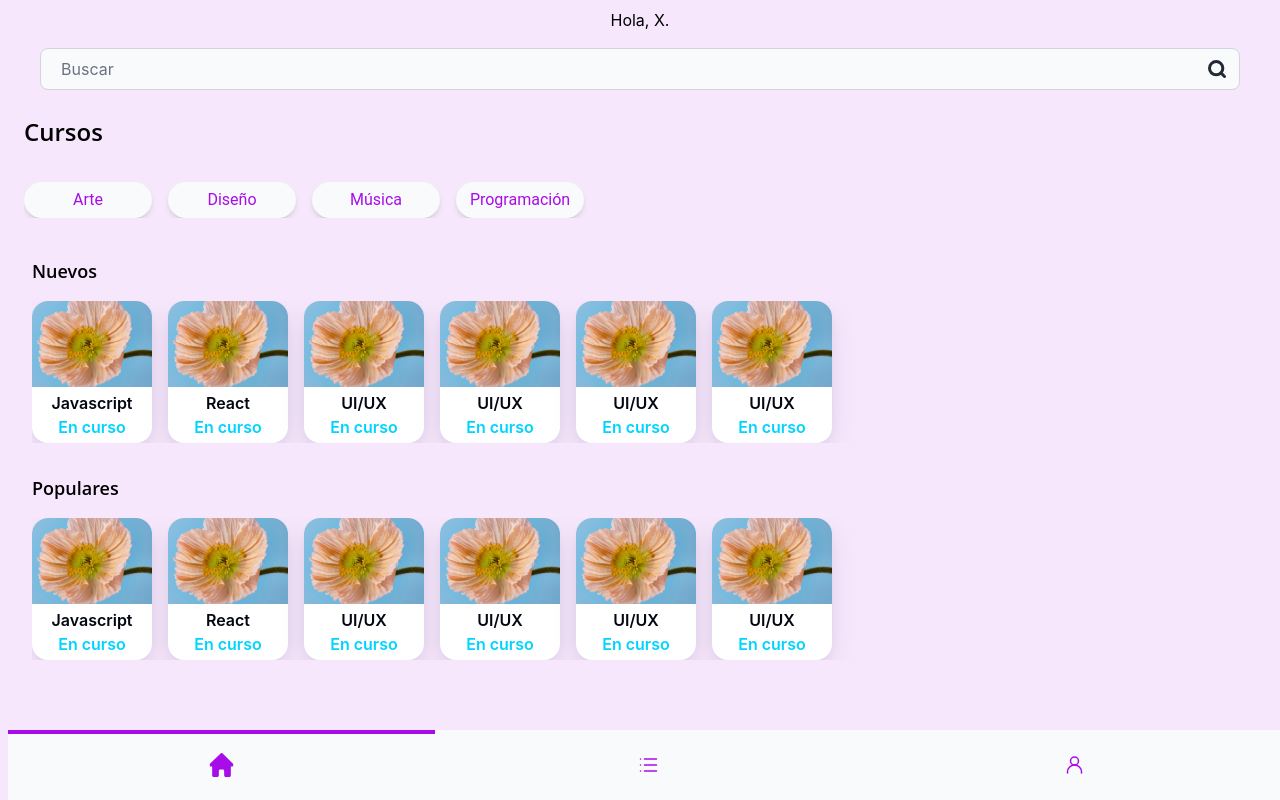
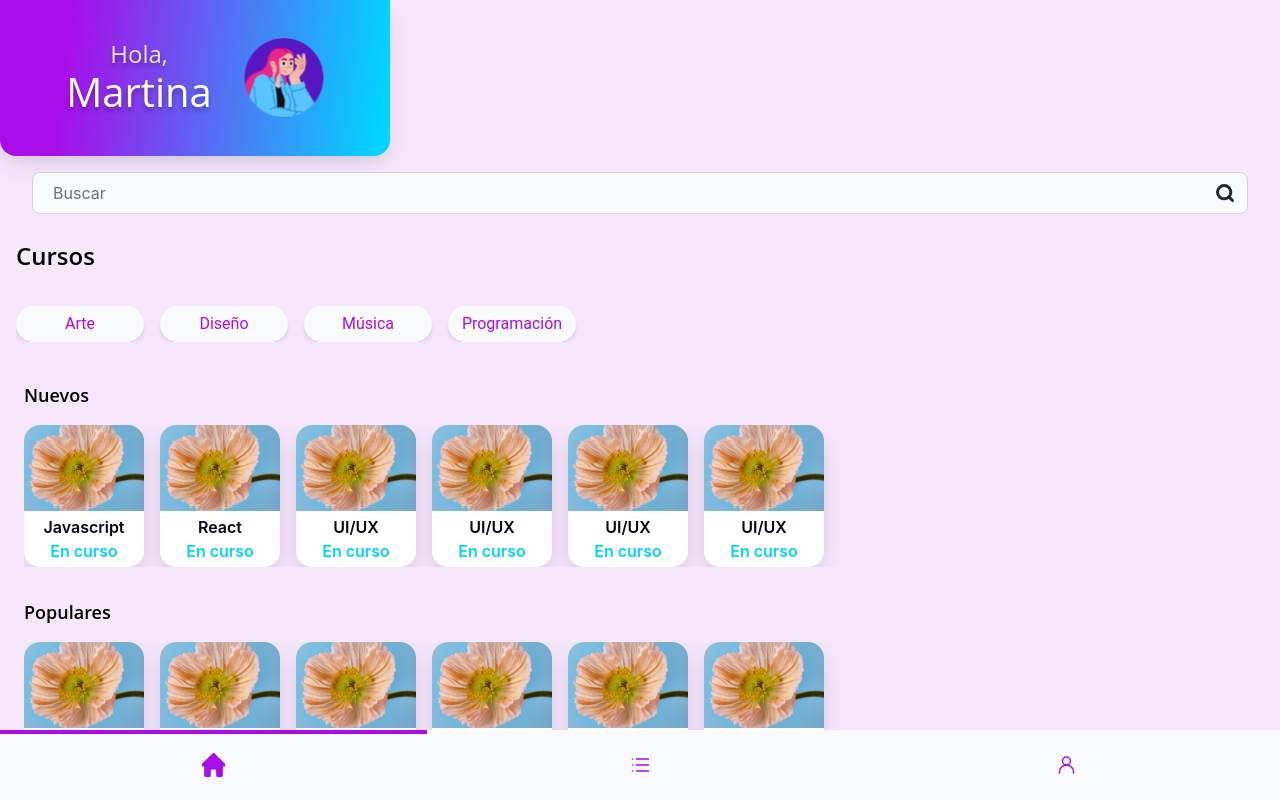
Before and after one commit to carlix-27/interaction-design, a React (Create React App) app: page /home in a window 1280 px wide. Built offline with nearby package versions, Linux system fonts and the light colour scheme.

Commit message:
actualizacion iconos home component

```diff
--- a/src/pages/HomePage/HomePage.tsx
+++ b/src/pages/HomePage/HomePage.tsx
@@ -4,13 +4,12 @@ import InputField from "../../components/common/Input/InputField";
 import Pill from "../../components/common/Pildora/Pill";
 import CourseCard from "../../components/home/CourseCard/CourseCard";
 import {iconList} from "../../assets/icons/icon_list";
+import HomeHeader from "../../components/home/HomeHeader/HomeHeader";
 
 function HomePage() {
     return (
-        <div className={"bg-primary-50 h-[100vh] p-2"}>
-            <div>
-                <p>Hola, X.</p>
-            </div>
+        <div className={"bg-primary-50 h-[100vh]"}>
+            <HomeHeader name="Martina"/>
             <div className={"grid gap-y-2 px-2"}>
                 <div className={'grid gap-y-2 p-2'}>
                     <div className={'px-4 py-2'}>
```
